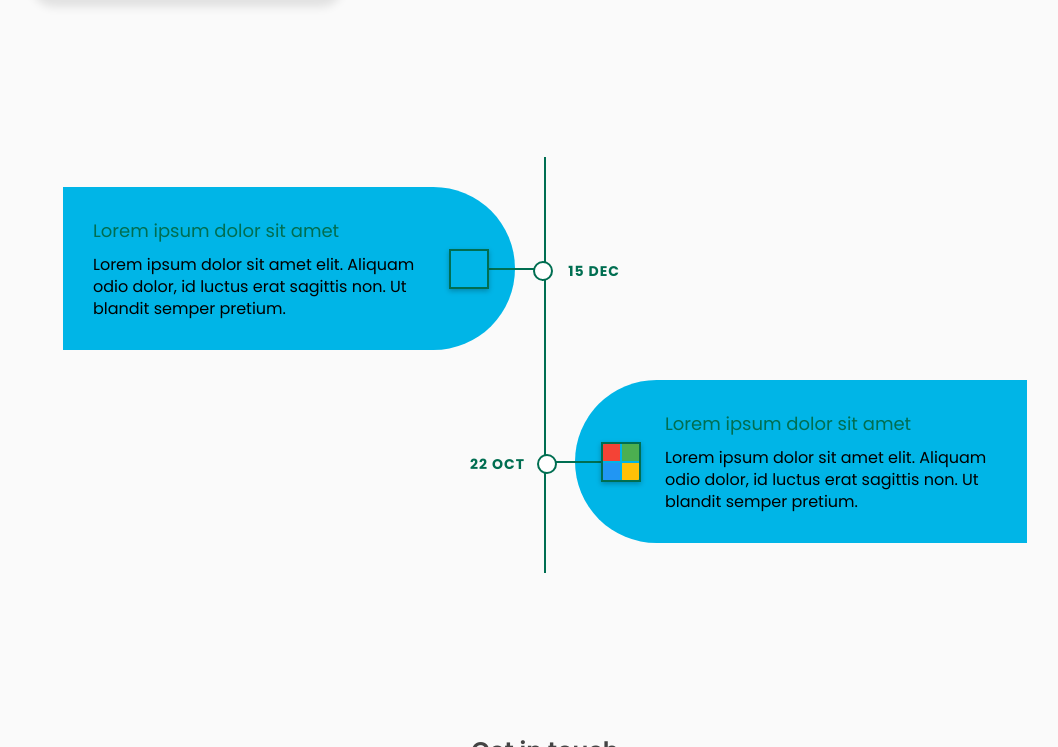
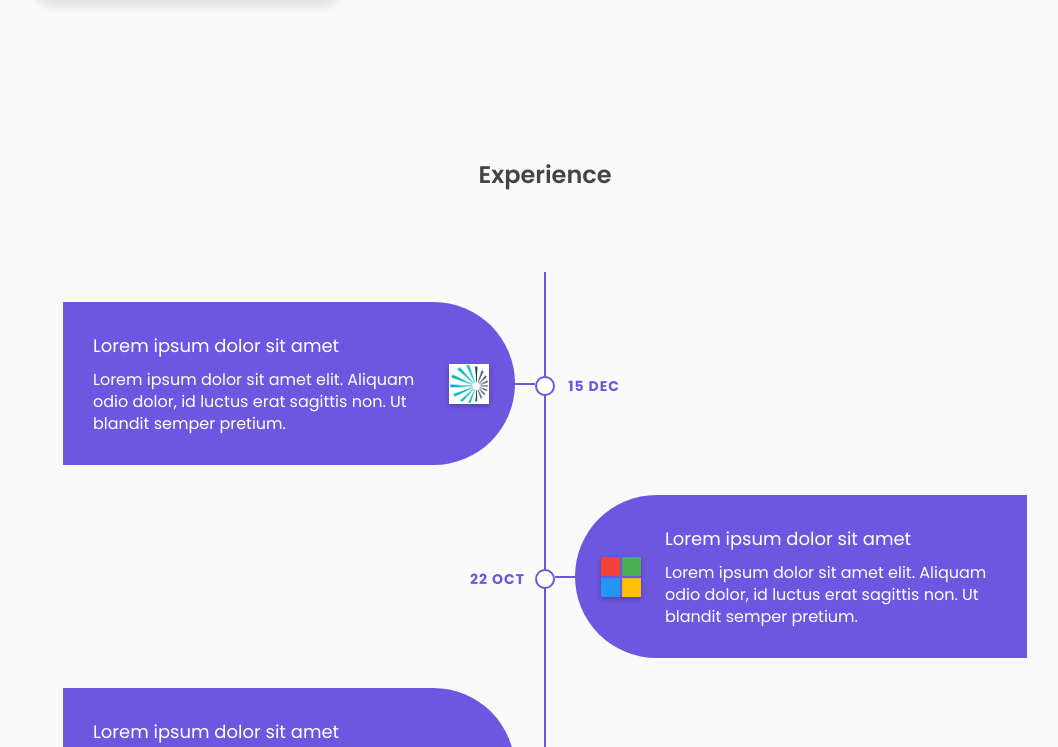
Before and after one commit to devanshslnk/devanshslnk.github.io, a plain HTML site: page index.html in a window 1280 px wide. Shown: the part 2053-2800 px from the top of the page, without its empty margins (95-1153 px from the left). Drawn offline with nearby package versions, Linux system fonts and the light colour scheme.

Commit message:
Time Line Updated

```diff
--- a/index.html
+++ b/index.html
@@ -13,14 +13,14 @@
     <!-- --------- FAVICON ---------- -->
     <link rel="shortcut icon" href="#" type="image/x-icon">
 
-    <title>Portfolio | Ludiflex</title>
+    <title>Devansh Solanki</title>
 </head>
 <body>
    <div class="container">
     <!-- --------------- HEADER --------------- -->
       <nav id="header">
         <div class="nav-logo">
-            <p class="nav-name">Doe</p>
+            <p class="nav-name">Devansh</p>
             <span>.</span>
         </div>
         <div class="nav-menu" id="myNavMenu">
@@ -31,6 +31,10 @@
                 </li>
                 <li class="nav_list">
                     <a href="#about" class="nav-link">About</a>
+                    <div class="circle"></div>
+                </li>
+                <li class="nav_list">
+                    <a href="#experience" class="nav-link">Experience</a>
                     <div class="circle"></div>
                 </li>
                 <li class="nav_list">
@@ -58,7 +62,7 @@
        <section class="featured-box" id="home">
           <div class="featured-text">
             <div class="featured-text-card">
-                <span>John Doe</span>
+                <span>Devansh Solanki</span>
             </div>
             <div class="featured-name">
                 <p>I'm <span class="typedText"></span></p>
@@ -184,11 +188,14 @@
        </section>
 
 
-       <section class="section" >
+       <section class="section" id="experience" >
+            <div class="top-header">
+                <h1>Experience</h1>
+            </div>
           <div class="timeline">
             <div class="timelineContainer left">
               <div class="date">15 Dec</div>
-              <i class="icon fa fa-home"></i>
+              <img src="assets/starburst.jpeg" class="icon"/>
               <div class="timelinecontent">
                 <h2>Lorem ipsum dolor sit amet</h2>
                 <p>
@@ -206,6 +213,27 @@
                 </p>
               </div>
             </div>
+            <div class="timelineContainer left">
+                <div class="date">15 Dec</div>
+                <i class="icon fa fa-home"></i>
+                <div class="timelinecontent">
+                  <h2>Lorem ipsum dolor sit amet</h2>
+                  <p>
+                    Lorem ipsum dolor sit amet elit. Aliquam odio dolor, id luctus erat sagittis non. Ut blandit semper pretium.
+                  </p>
+                </div>
+              </div>
+              <div class="timelineContainer right">
+                <div class="date">22 Oct</div>
+                <img src="assets/flyrobe.jpeg" class="icon"/>
+                <div class="timelinecontent">
+                  <h2>Lorem ipsum dolor sit amet</h2>
+                  <p>
+                    Lorem ipsum dolor sit amet elit. Aliquam odio dolor, id luctus erat sagittis non. Ut blandit semper pretium.
+                  </p>
+                </div>
+              </div>
+
         </div>
 
        </section>
--- a/script.js
+++ b/script.js
@@ -60,6 +60,7 @@ sr.reveal('.featured-image',{delay: 300})
 
 /* -- PROJECT BOX -- */
 sr.reveal('.project-box',{interval: 200})
+sr.reveal('.timeline',{delay:100})
 
 /* -- HEADINGS -- */
 sr.reveal('.top-header',{})
@@ -76,6 +77,7 @@ reset: true
 
 srLeft.reveal('.about-info',{delay: 100})
 srLeft.reveal('.contact-info',{delay: 100})
+srLeft.reveal('.left',{delay:70})
 
 /* -- ABOUT SKILLS & FORM BOX -- */
 const srRight = ScrollReveal({
@@ -87,8 +89,7 @@ reset: true
 
 srRight.reveal('.skills-box',{delay: 100})
 srRight.reveal('.form-control',{delay: 100})
-
-
+srRight.reveal(".right",{delay:70})
 
 /* ----- CHANGE ACTIVE LINK ----- */
 
--- a/style.css
+++ b/style.css
@@ -651,7 +651,7 @@ footer{
     }
 }
 
-
+/* Time Line Styling */
 
 
 .timeline {
@@ -660,17 +660,19 @@ footer{
   max-width: 1140px;
   margin: 0 auto;
   padding: 15px 0;
+
 }
 
 .timeline::after {
   content: '';
   position: absolute;
   width: 2px;
-  background: #006E51;
+  background: var(--first-color);
   top: 0;
   bottom: 0;
   left: 50%;
   margin-left: -1px;
+  z-index: -1;
 }
 
 .timelineContainer {
@@ -694,30 +696,30 @@ footer{
   width: 16px;
   height: 16px;
   top: calc(50% - 8px);
-  right: -8px;
+  right: -10px;
   background: #ffffff;
-  border: 2px solid #006E51;
+  border: 2px solid var(--first-color);
   border-radius: 16px;
   z-index: 1;
 }
 
 .timelineContainer.right::after {
-  left: -8px;
+  left: -10px;
 }
 
 .timelineContainer::before {
   content: '';
   position: absolute;
-  width: 50px;
+  width: 30px;
   height: 2px;
   top: calc(50% - 1px);
-  right: 8px;
-  background: #006E51;
+  right: 10px;
+  background: var(--first-color);
   z-index: 1;
 }
 
 .timelineContainer.right::before {
-  left: 8px;
+  left: 10px;
 }
 
 .timelineContainer .date {
@@ -727,7 +729,7 @@ footer{
   text-align: center;
   font-size: 14px;
   font-weight: bold;
-  color: #006E51;
+  color: var(--first-color);
   text-transform: uppercase;
   letter-spacing: 1px;
   z-index: 1;
@@ -749,11 +751,11 @@ footer{
 
   top: calc(50% - 20px);
   border-radius: 0%;
-  border: 2px solid #006E51;
+
 
   text-align: center;
   font-size: 18px;
-  color: #006E51;
+
   z-index: 1;
 }
 
@@ -767,7 +769,7 @@ footer{
 
 .timelineContainer .timelinecontent {
   padding: 30px 90px 30px 30px;
-  background: #00B5E7;
+  background: var(--first-color);
   position: relative;
   border-radius: 0 500px 500px 0;
 }
@@ -781,14 +783,14 @@ footer{
   margin: 0 0 10px 0;
   font-size: 18px;
   font-weight: normal;
-  color: #006E51;
+  color:var( --color-white);
 }
 
 .timelineContainer .timelinecontent p {
   margin: 0;
   font-size: 16px;
   line-height: 22px;
-  color: #000000;
+  color:var(--color-white);
 }
 
 @media (max-width: 767.98px) {
```
Also changed, not shown: assets/flyrobe.jpeg (added), assets/starburst.jpeg (added), assets/starburst.png (added), assets/starburst.webp (added).
